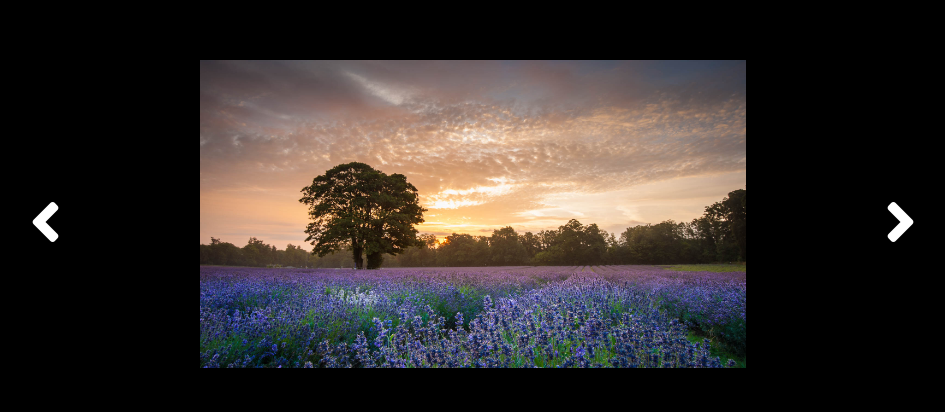
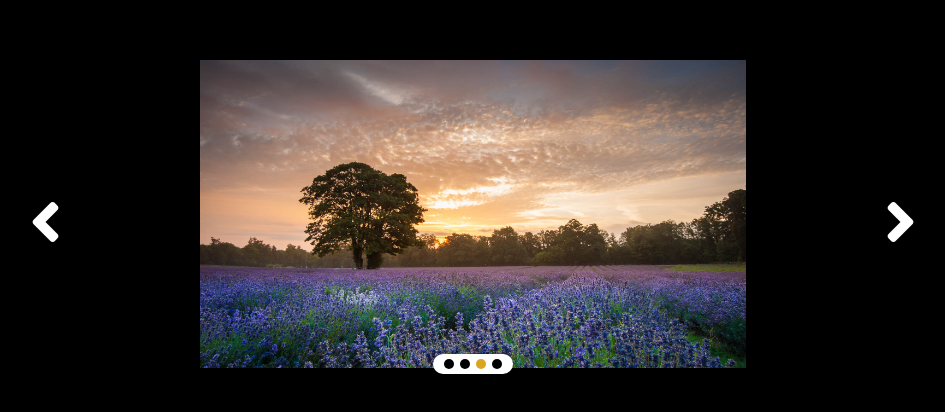
Before and after one commit to maldrek3103/vue-slider, a plain HTML site: page index.html in a window 1280 px wide. Shown: the part 186-598 px from the top of the page, without its empty margins (167-1112 px from the left). Drawn offline with nearby package versions, Linux system fonts and the light colour scheme.

Commit message:
making dots under images

```diff
--- a/css/style.css
+++ b/css/style.css
@@ -2,6 +2,7 @@ body{
     background-color: #000;
 }
 .slider {
+    position: relative;
     height: 100vh;
 }
 
@@ -20,3 +21,24 @@ i{
 .clickable{
     cursor: pointer;
 }
+
+#slider-dots{
+    width: 80px;
+    background-color: #fff;
+    padding: 5px;
+    border-radius: 20px;
+    position: absolute;
+    bottom: 30%;
+    left: 50%;
+    transform: translatex(-50%);
+}
+
+#slider-dots .dot{
+    background-color: #000;
+    border-radius: 50%;
+    padding: 5px;
+}
+
+#slider-dots .dot.active{
+    background-color: goldenrod;
+}
--- a/index.html
+++ b/index.html
@@ -26,8 +26,14 @@
                     <figure class="slider d-flex align-items-center justify-content-center">
                         <img v-for="(url, index) in images" :src="url" :class="isActive(index)" class="img-fluid">
                     </figure>
+                    <div id="slider-dots" class="d-flex align-items-center justify-content-evenly">
+                        <div class="dot"></div>
+                        <div class="dot"></div>
+                        <div class="dot active"></div>
+                        <div class="dot"></div>
+                    </div>
                 </div>
-                <div class="col-3 d-flex align-items-center justify-content-center">
+                <div class="col-3 d-flex align-items-center justify-content-evenly">
                     <i @click="increaseIndex" class="fas fa-angle-right fa-4x clickable"></i>
                 </div>
             </div>
```
